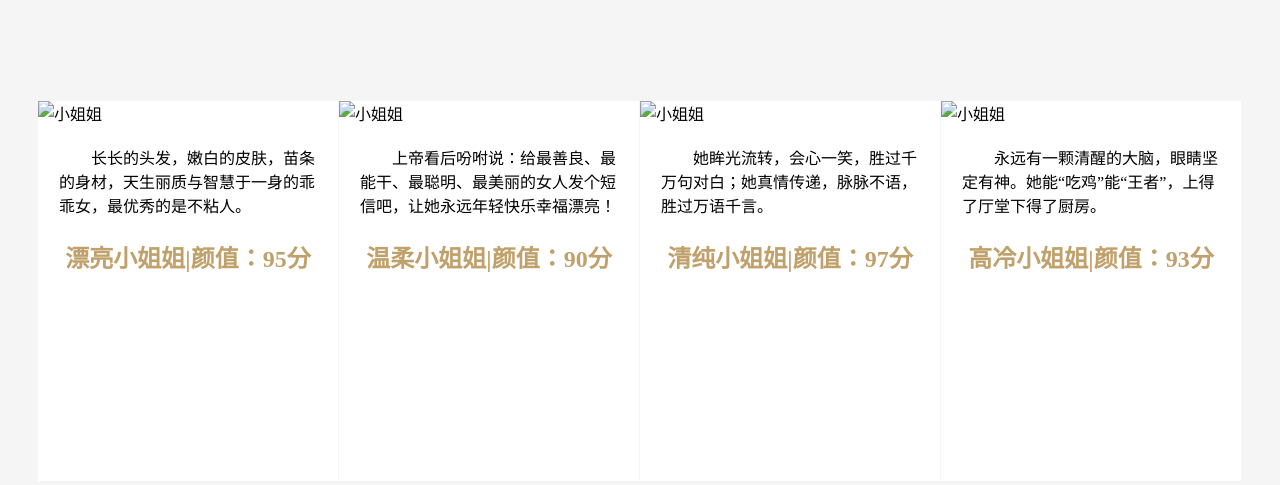
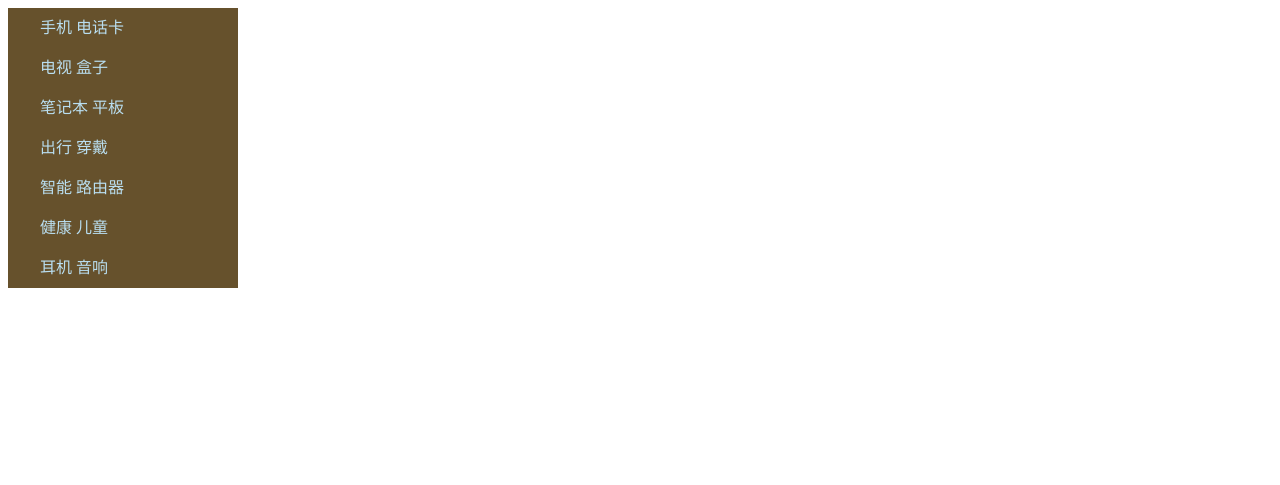
Before and after one commit to Lth8888/Lth8888.github.io, a plain HTML site: page index.html in a window 1280 px wide. Drawn offline with Linux system fonts and the light colour scheme.

Commit message:
Update index.html

```diff
--- a/index.html
+++ b/index.html
@@ -3,80 +3,32 @@
 <head>
     <meta charset="UTF-8">
     <style>
-        body {
-            background-color: whitesmoke;
+        a {
+            display: block;
+            width: 230px;
+            height: 40px;
+            background-color: #66512c;
+            line-height: 40px;
+            text-indent: 2em;
+            text-decoration: none;
+            color: #b9def0;
         }
 
-        .box {
-            width: 1204px;
-            height: 380px;
-            margin: 100px auto;
-            background: white;
-        }
-
-        .box1, .box2, .box3, .box4 {
-            float: left;
-            width: 300px;
-            height: 380px;
-            background-color: white;
-            border: 1px solid whitesmoke;
-            margin-left: -1px;
-        }
-
-        .box img {
-            width: 100%;
-        }
-
-        .p1 {
-            height: 70px;
-            padding: 0 21px;
-            margin-top: 20px;
-            font-size: 16px;
-            text-indent: 2em;
-        }
-
-        .p2 {
-            text-align: center;
-            font-size: 24px;
-            font-weight: bold;
-            color: #c0a16b;
-        }
-
-        em {
-            font-style: normal;
-        }
-
-        .box1:hover, .box2:hover, .box3:hover, .box4:hover {
-            position: relative;
-            box-shadow: 1px 1px 10px 1px gray;
-            border: 1px solid orange;
-            transform: scale(1.01);
+        a:hover {
+            background-color: #eb9316;
         }
     </style>
-    <title>小姐姐</title>
+    <title>Title</title>
 </head>
 <body>
-<div class="box">
-    <div class="box1">
-        <img src="../../images/hao2.jpg" alt="小姐姐">
-        <p class="p1">长长的头发，嫩白的皮肤，苗条的身材，天生丽质与智慧于一身的乖乖女，最优秀的是不粘人。</p>
-        <p class="p2">漂亮小姐姐<em>|</em>颜值：95分</p>
-    </div>
-    <div class="box2">
-        <img src="../../images/hao1.jpg" alt="小姐姐">
-        <p class="p1">上帝看后吩咐说：给最善良、最能⼲、最聪明、最美丽的⼥⼈发个短信吧，让她永远年轻快乐幸福漂亮！</p>
-        <p class="p2">温柔小姐姐<em>|</em>颜值：90分</p>
-    </div>
-    <div class="box3">
-        <img src="../../images/小姐姐3.jpg" alt="小姐姐">
-        <p class="p1">她眸光流转，会⼼⼀笑，胜过千万句对⽩；她真情传递，脉脉不语，胜过万语千⾔。</p>
-        <p class="p2">清纯小姐姐<em>|</em>颜值：97分</p>
-    </div>
-    <div class="box4">
-        <img src="../../images/小姐姐4.jpg" alt="小姐姐">
-        <p class="p1">永远有一颗清醒的大脑，眼睛坚定有神。她能“吃鸡”能“王者”，上得了厅堂下得了厨房。</p>
-        <p class="p2">高冷小姐姐<em>|</em>颜值：93分</p>
-    </div>
+<div>
+    <a href="#">手机&nbsp;电话卡</a>
+    <a href="#">电视&nbsp;盒子</a>
+    <a href="#">笔记本&nbsp;平板</a>
+    <a href="#">出行&nbsp;穿戴</a>
+    <a href="#">智能&nbsp;路由器</a>
+    <a href="#">健康&nbsp;儿童</a>
+    <a href="#">耳机&nbsp;音响</a>
 </div>
 </body>
 </html>
```
